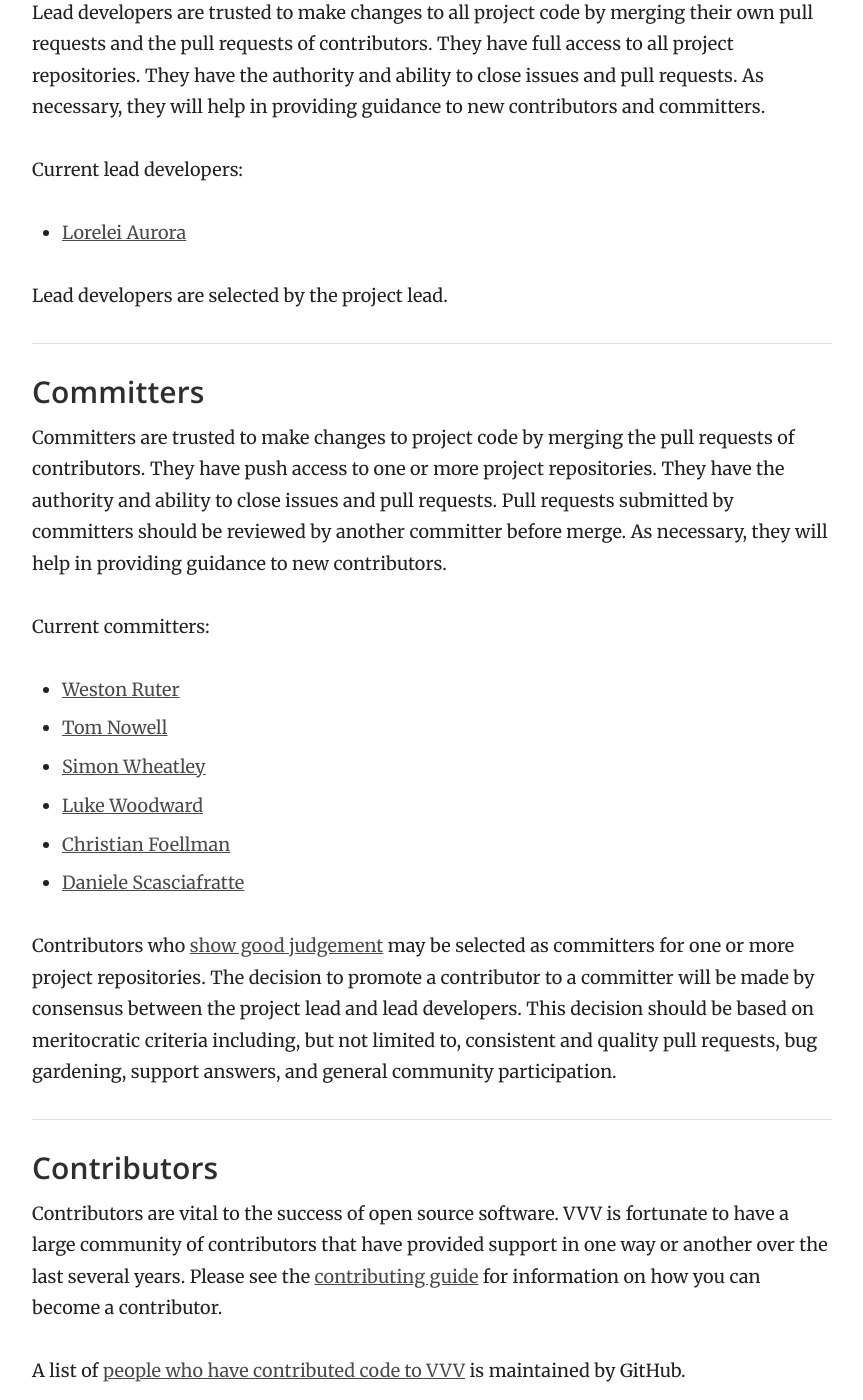
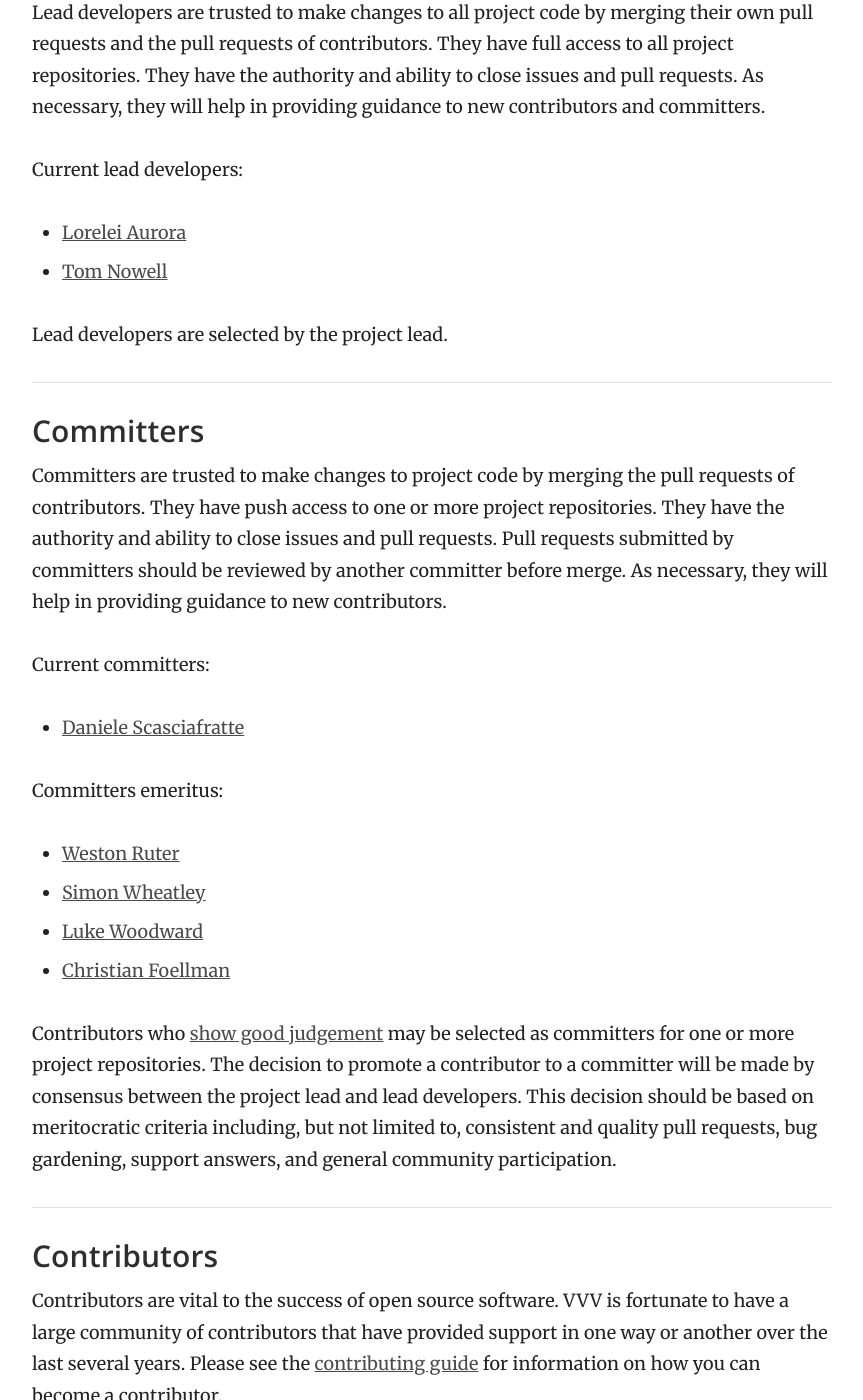
Before and after one commit to Varying-Vagrant-Vagrants/varyingvagrantvagrants.org, a Jekyll site: the page built from docs/en-US/governance.md, in a window 1280 px wide and 1400 px high, scrolled down 1235 px. Shown: the whole window, without its empty margins (358-1221 px from the left). Built offline with Jekyll 4.4.1, drawn with Linux system fonts in a browser that asks for light colours.

Commit message:
Update lead developer and committer names
This is way beyond delayed. Sorry @tomjn!

I'm still thinking of a good description for "committers emeritus". I'll probably submit another PR shortly to propose that wording.

```diff
--- a/docs/en-US/governance.md
+++ b/docs/en-US/governance.md
@@ -42,12 +43,14 @@ Committers are trusted to make changes to project code by merging the pull reque
 
 Current committers:
 
+* [Daniele Scasciafratte](https://github.com/mte90)
+
+Committers emeritus:
+
 * [Weston Ruter](https://github.com/westonruter)
-* [Tom Nowell](https://github.com/tomjn)
 * [Simon Wheatley](https://github.com/simonwheatley)
 * [Luke Woodward](https://github.com/lkwdwrd)
 * [Christian Foellman](https://github.com/cfoellmann)
-* [Daniele Scasciafratte](https://github.com/mte90)
 
 Contributors who [show good judgement](http://producingoss.com/en/committers.html#choosing-committers) may be selected as committers for one or more project repositories. The decision to promote a contributor to a committer will be made by consensus between the project lead and lead developers. This decision should be based on meritocratic criteria including, but not limited to, consistent and quality pull requests, bug gardening, support answers, and general community participation.
 
```
Also changed, not shown: other parts of docs/en-US/governance.md (+1 -0 lines).
